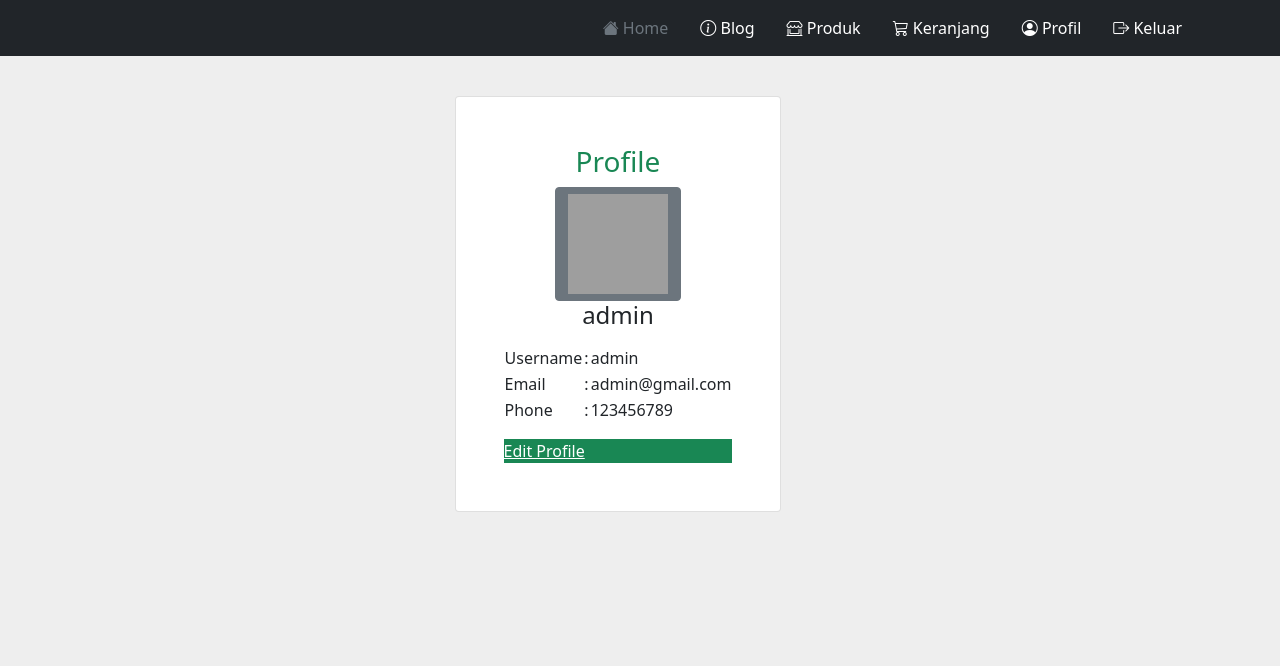
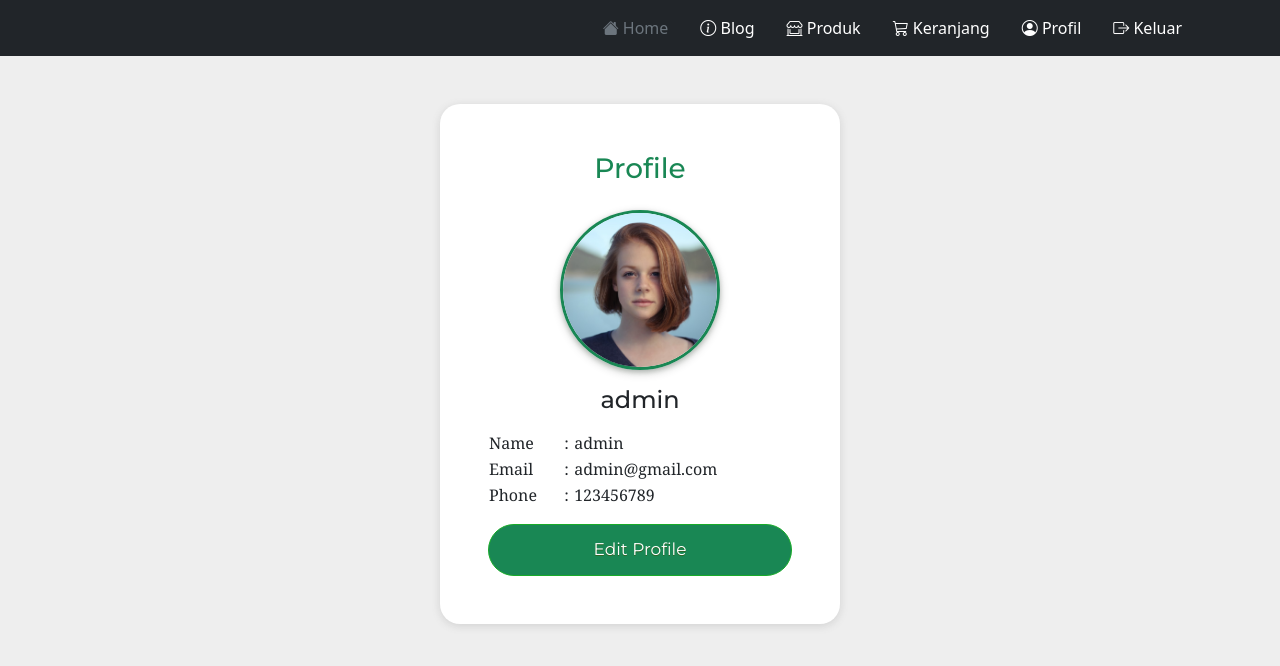
Before and after one commit to anangbagus/takemyherb, a PHP site: page /takemyherb/profile.php in a window 1280 px wide. Shown: the top 666 px of the page. Run offline with PHP 8.4, Linux system fonts and the light colour scheme; a user stored in the database is signed in; data comes from the database, SQL or seed files in the repository; some libraries are stand-ins or nearby versions; grey boxes are pictures that could not be loaded.

Commit message:
Add material ui to profile page. Now profile page have nice visual

```diff
--- a/css/style.css
+++ b/css/style.css
@@ -1,3 +1,68 @@
+/* Start using BEM naming convention */
+/* green color :  rgb(25,135,84)*/
+
+/* font : montserrat */
+@import url('https://fonts.googleapis.com/css2?family=Montserrat:ital,wght@0,400;0,500;0,600;1,400;1,500;1,600&display=swap');
+
+.body{
+    background-color: rgb(238,238,238);
+}
+
+.profile--button{
+    background-color:#198754;
+	border-radius:28px;
+	border:1px solid #18ab29;
+	display:inline-block;
+	cursor:pointer;
+	color:#ffffff;
+	font-size:17px;
+	padding:12px 18px;
+	text-decoration:none;
+	text-shadow:0px 1px 0px #2f6627;
+    text-align: center;
+}
+
+.profile--button:hover{
+    background-color:#66944d;
+    color: black;
+}
+
+.profile--button:active{
+    position:relative;
+	top:1px;
+}
+
+.profile--card{
+    width: 400px;
+    display: flex;
+    flex-direction: column;
+    border-radius: 20px;
+    background-color: white;
+    box-shadow: rgba(99, 99, 99, 0.2) 0px 2px 8px 0px;
+    overflow: hidden;
+    /* box-shadow: 0 1px 4px 0 rgba(3, 22, 8, 0.2), 0 2px 6px 0 rgba(3, 20, 7, 0.19); */
+
+}
+
+.profile--container{
+    font-family: 'Montserrat';
+}
+
+.profile--table{
+    font-family:Cambria, Cochin, Georgia, Times, 'Times New Roman', serif
+
+}
+
+.profile--img{
+    border-radius: 100px;
+    object-fit: cover;
+    width: 10rem;
+    height: 10rem;
+    border-style: solid;
+    border-color: rgb(25,135,84) ;
+    box-shadow: 0 2px 5px 0 rgba(3, 22, 8, 0.2), 0 3px 10px 0 rgba(3, 20, 7, 0.19);
+}
+
 
 /* Testing */
 
--- a/profile.php
+++ b/profile.php
@@ -25,31 +25,32 @@
     <meta charset="UTF-8">
     <meta http-equiv="X-UA-Compatible" content="IE=edge">
     <meta name="viewport" content="width=device-width, initial-scale=1.0">
+    <!-- hard refresh css -->
+    <link rel="stylesheet" href="css/style.css?php echo time(); ?>">
     <link rel="stylesheet" href="https://cdn.jsdelivr.net/npm/bootstrap-icons@1.7.2/font/bootstrap-icons.css">
     <link href="https://cdn.jsdelivr.net/npm/bootstrap@5.1.3/dist/css/bootstrap.min.css" rel="stylesheet" integrity="sha384-1BmE4kWBq78iYhFldvKuhfTAU6auU8tT94WrHftjDbrCEXSU1oBoqyl2QvZ6jIW3" crossorigin="anonymous">
-    <link rel="stylesheet" href="css/style.css">
-    <title>Profile</title>
+    <title>Your Profile</title>
 </head>
-<body style="background-color: rgb(238,238,238);">
+<body class="body">
 
     <!-- navbar -->
     <?php include('_header.php'); ?>
 
-    <div class="container mt-4 mb-4 m-5 p-3 d-flex justify-content-center">
-        <div class="card p-5">
+    <div class="profile--container container mt-5 d-flex justify-content-center">
+        <div class="profile--card p-5">
             <h3 class="text-center text-success">Profile</h3>
-            <table>
+            <table class="profile--table">
             <?php foreach($user as $row):?>
-            <div class="image d-flex flex-column justify-content-center align-items-center">
-                <button class="btn btn-secondary">
-
-                <img src="https://i.imgur.com/wvxPV9S.png" height="100" width="100" />
-                </button> <h4><span class="name mt-3"><?= $row['nama_user'];?></span></h4>
+            <div class="d-flex flex-column justify-content-center align-items-center">
+                <img class="profile--img mt-3" src="img/profile/3.jpg"/>
+                <h4 class="mt-3">
+                    <span><?= $row['username'];?></span>
+                </h4>
                 <div class="d-flex flex-row justify-content-center align-items-center gap-2">
                     <tr>
-                        <td>Username</td>
+                        <td>Name</td>
                         <td>:</td>
-                        <td><?= $row['username'];?></td>
+                        <td><?= $row['nama_user'];?></td>
                     </tr>
                     <tr>
                         <td>Email</td>
@@ -67,7 +68,7 @@
             </div>
             <?php endforeach; ?>
             </table>
-            <a href="editprofile.php" class="btn1 btn-success mt-3">Edit Profile</a>
+            <a href="editprofile.php" class="profile--button mt-3">Edit Profile</a>
         </div>
     </div>
 
```
Also changed, not shown: img/profile/3.jpg (added).
